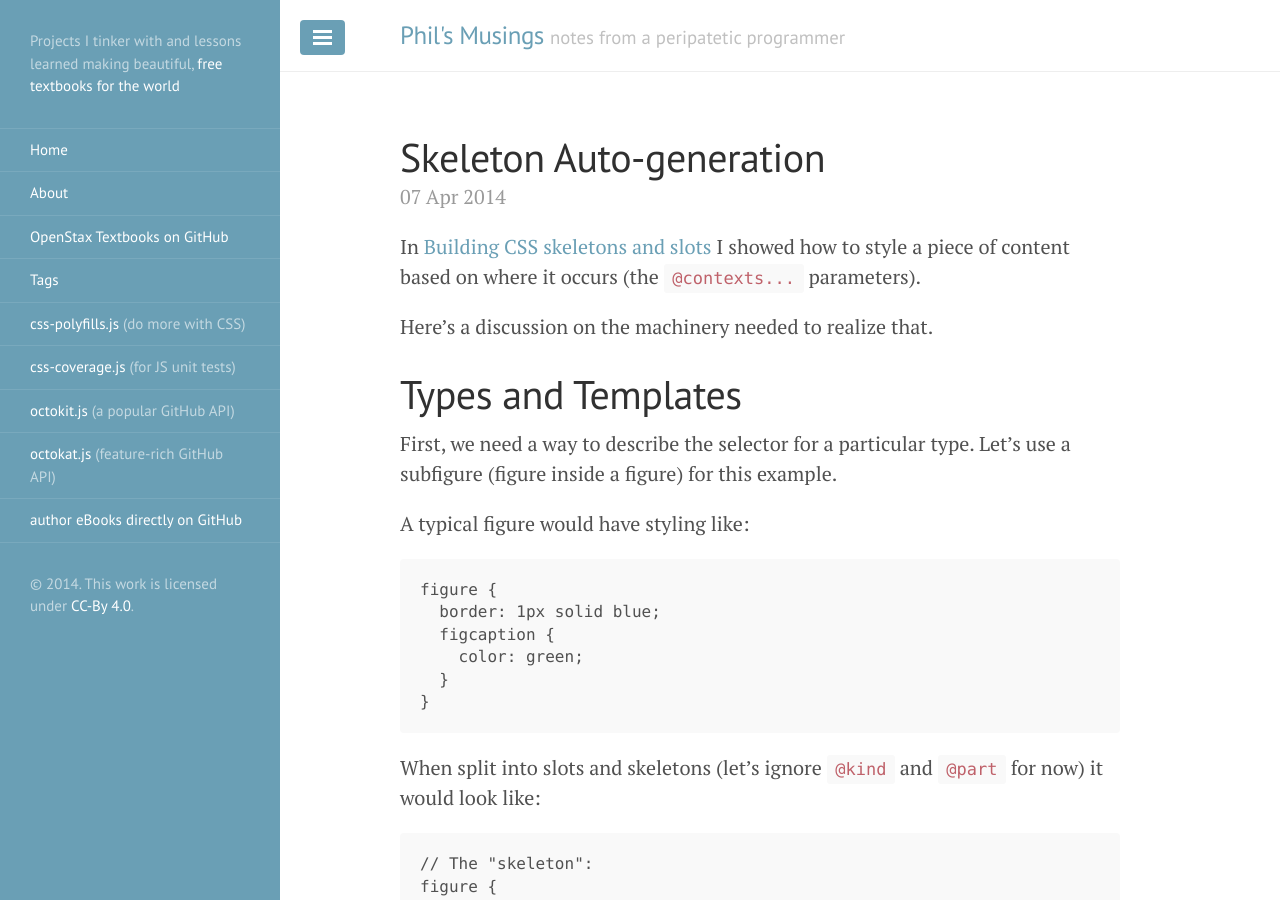
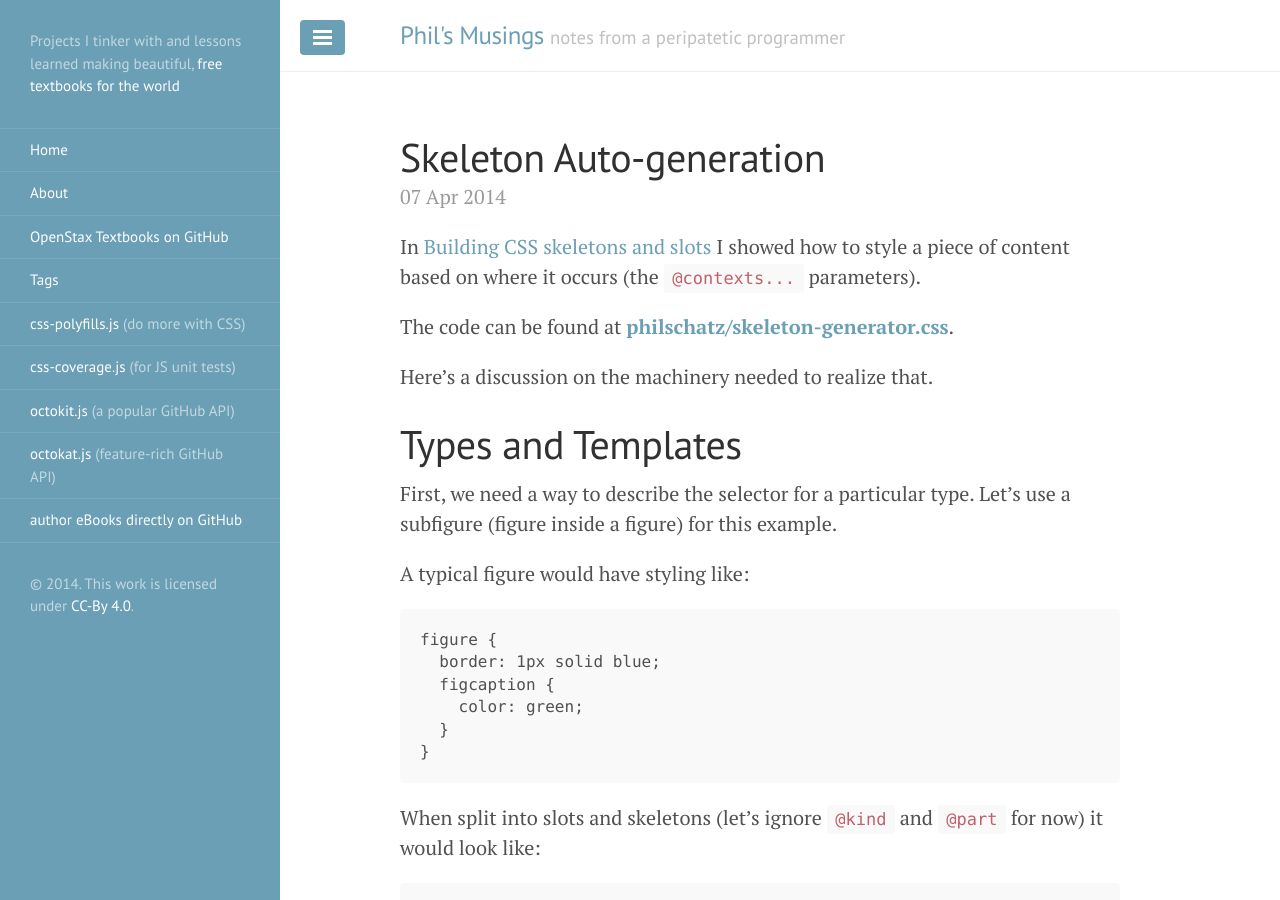
Before and after one commit to philschatz/philschatz.github.io, a Jekyll site: the page built from _posts/2014-04-07-skeleton-generator.md, in a window 1280 px wide and 900 px high. Built offline with Jekyll 4.4.1, drawn with Linux system fonts in a browser that asks for light colours; Markdown is read by kramdown in place of the engine named in the settings.

Commit message:
add link to code

```diff
--- a/_posts/2014-04-07-skeleton-generator.md
+++ b/_posts/2014-04-07-skeleton-generator.md
@@ -5,6 +5,8 @@ tags: css
 ---
 
 In [Building CSS skeletons and slots](/2014/03/16/slots-and-skeletons-intro/) I showed how to style a piece of content based on where it occurs (the `@contexts...` parameters).
+
+The code can be found at **[philschatz/skeleton-generator.css](https://github.com/philschatz/skeleton-generator.css)**.
 
 Here's a discussion on the machinery needed to realize that.
 
```
